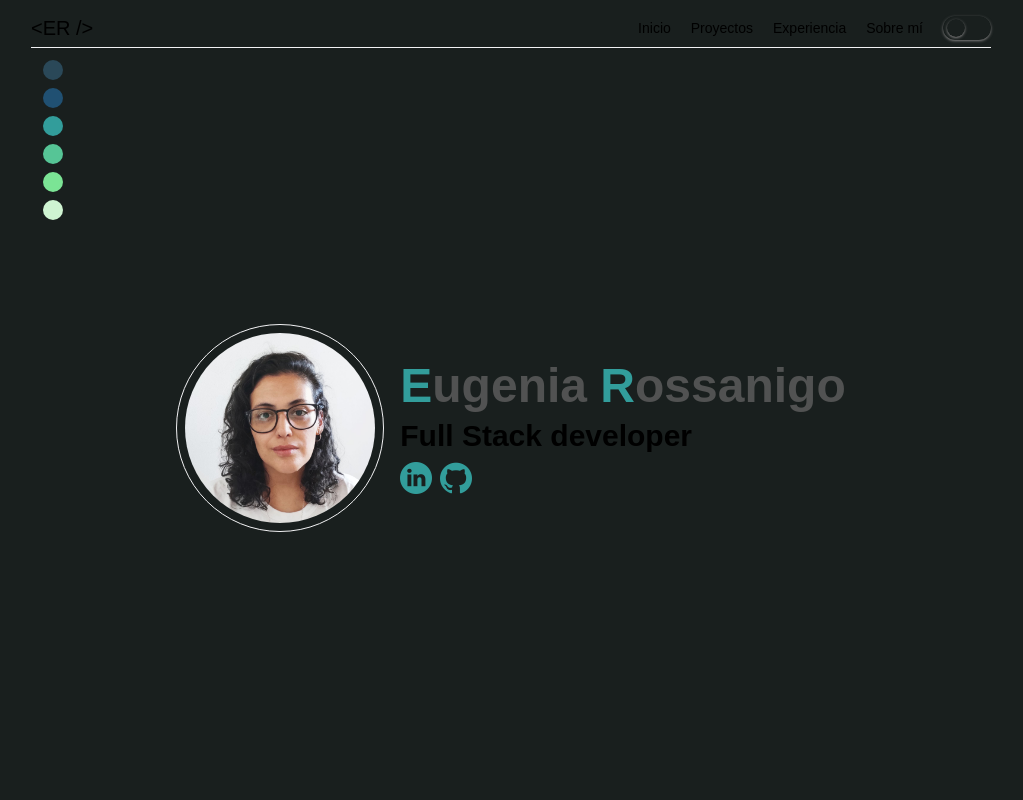
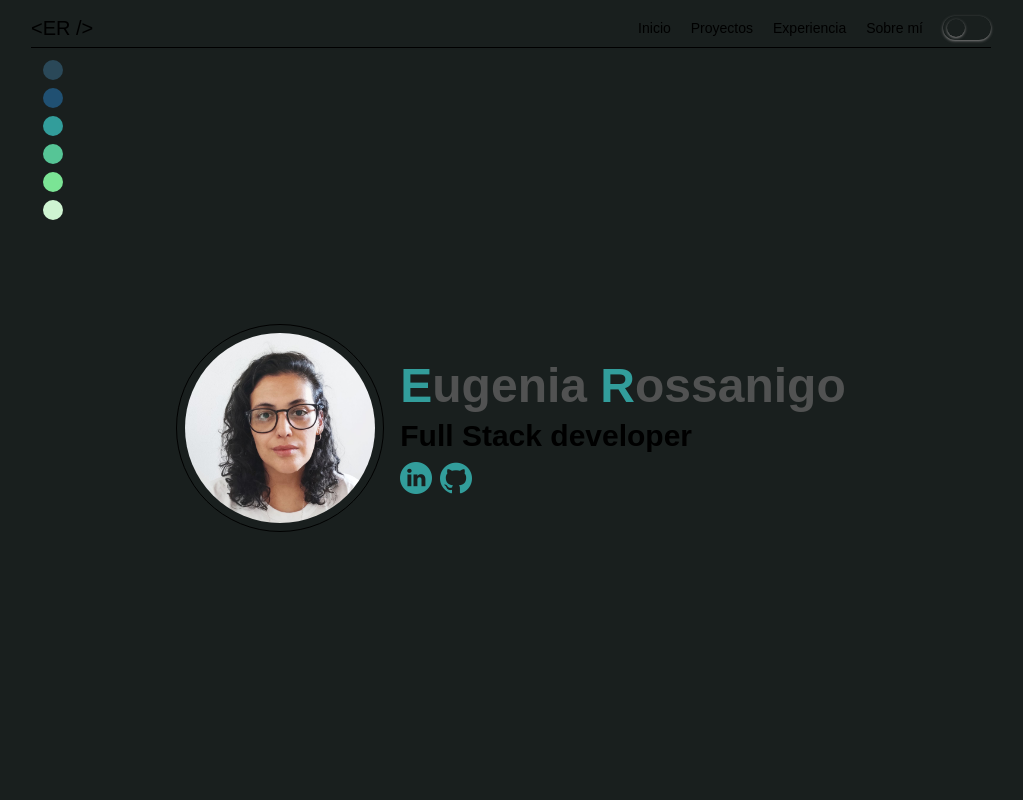
Before and after one commit to eugeniarossanigo/portfolio-eugenia-rossanigo, a React (Vite) app: page / in a window 1280 px wide. Shown: the top 800 px of the page, without its empty margins (129-1152 px from the left). Built offline with nearby package versions, Linux system fonts and the light colour scheme.

Commit message:
colors details changed

```diff
--- a/src/components/Navbar.jsx
+++ b/src/components/Navbar.jsx
@@ -1,7 +1,13 @@
+import { useState } from 'react'
+
 export default function Navbar() {
   const tagName = "<ER />"
+  const [isDarkMode, setDarkMode] = useState(true)
+
+  const handleMode = () => { setDarkMode(!isDarkMode) }
+
   return (
-    <header id='home' className='w-full h-[5vh] flex justify-between items-center border-light-grey border-b'>
+    <header id='home' className='w-full h-[5vh] flex justify-between items-center border-b'>
       <h2 className='text-xl'>{tagName}</h2>
       <section className='flex items-center gap-5'>
         <nav className='flex gap-5 text-sm'>
@@ -10,9 +16,13 @@ export default function Navbar() {
           <a href="#experience">Experiencia</a>
           <a href="#about">Sobre mí</a>
         </nav>
-        <div className='flex items-center w-[48px] h-[24px] shadow shadow-dark-grey rounded-xl'>
-          <div className='w-[18px] h-[18px] shadow shadow-dark-grey rounded-full mx-1'></div>
-        </div>
+        <button onClick={handleMode} className='flex items-center w-[48px] h-[24px] shadow shadow-dark-grey rounded-xl cursor-pointer'>
+          { isDarkMode ?
+            <div className='w-[18px] h-[18px] shadow shadow-dark-grey rounded-full mx-1'></div>
+            :
+            <div className='w-[18px] h-[18px] shadow shadow-dark-grey rounded-full mx-1'></div>
+          }
+        </button>
         {/* <button className='w-[32px]'><img src='/light.png' alt='light' /></button> */}
       </section>
     </header>
--- a/src/components/Welcome.jsx
+++ b/src/components/Welcome.jsx
@@ -5,7 +5,7 @@ export default function Welcome() {
 
   return (
     <section className='w-full relative h-[95vh] flex justify-center items-center gap-4'>
-      <img className='w-52 border border-light-grey rounded-full p-2' src="/cv-pic.jpg" alt="portfolio-pic" />
+      <img className='w-52 border rounded-full p-2' src="/cv-pic.jpg" alt="portfolio-pic" />
       <div className='flex flex-col gap-2'>
         <h1 className='text-5xl font-extrabold text-strong-grey'><span className='text-green'>E</span>ugenia <span className='text-green'>R</span>ossanigo</h1>
         <h2 className='text-3xl font-semibold'>Full Stack developer</h2>
--- a/tailwind.config.js
+++ b/tailwind.config.js
@@ -21,7 +21,7 @@ export default {
       light: '#f1f5e0',
       white: '#fff',
       dark: '#383838',
-      'light-grey': '#F2F2F4',
+      lightGrey: '#F2F2F4',
       'dark-grey': '#767676',
       'strong-grey': '#515252',
       'strong-dark': '#080F0F',
```
